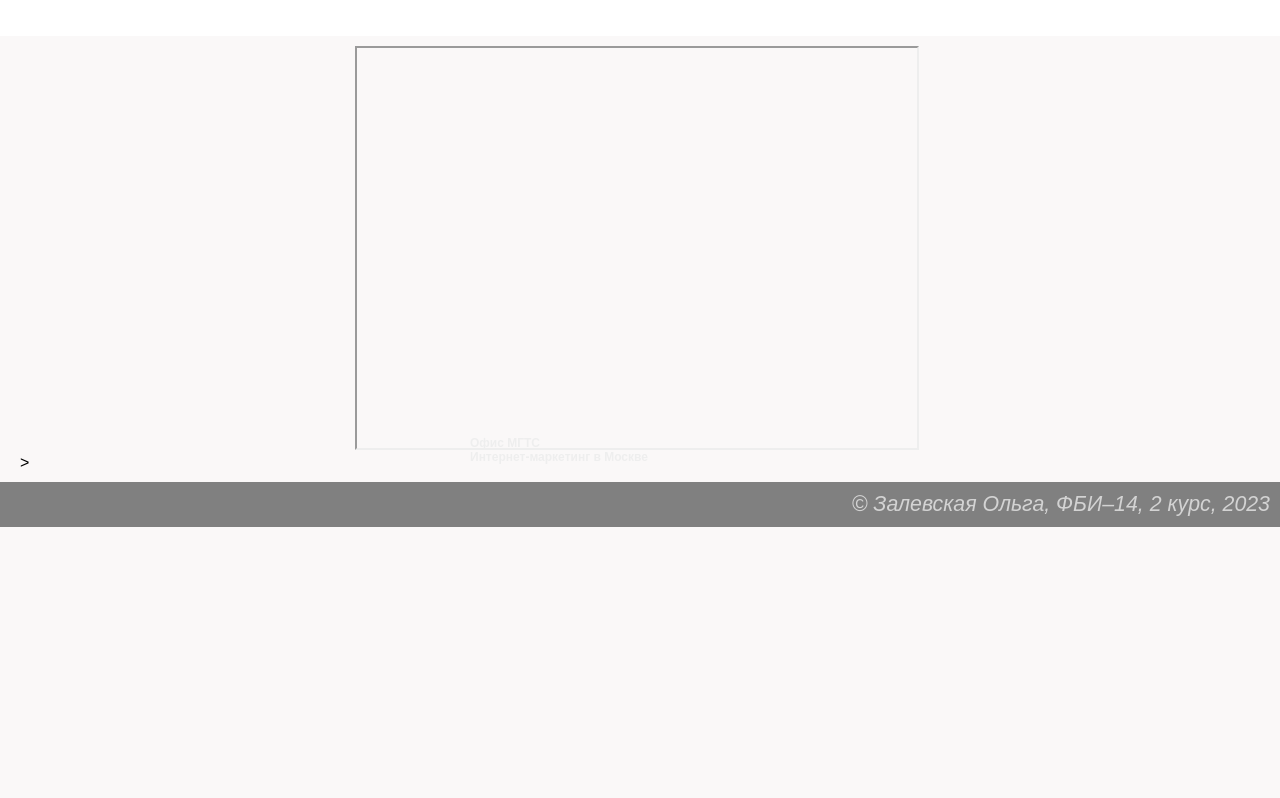
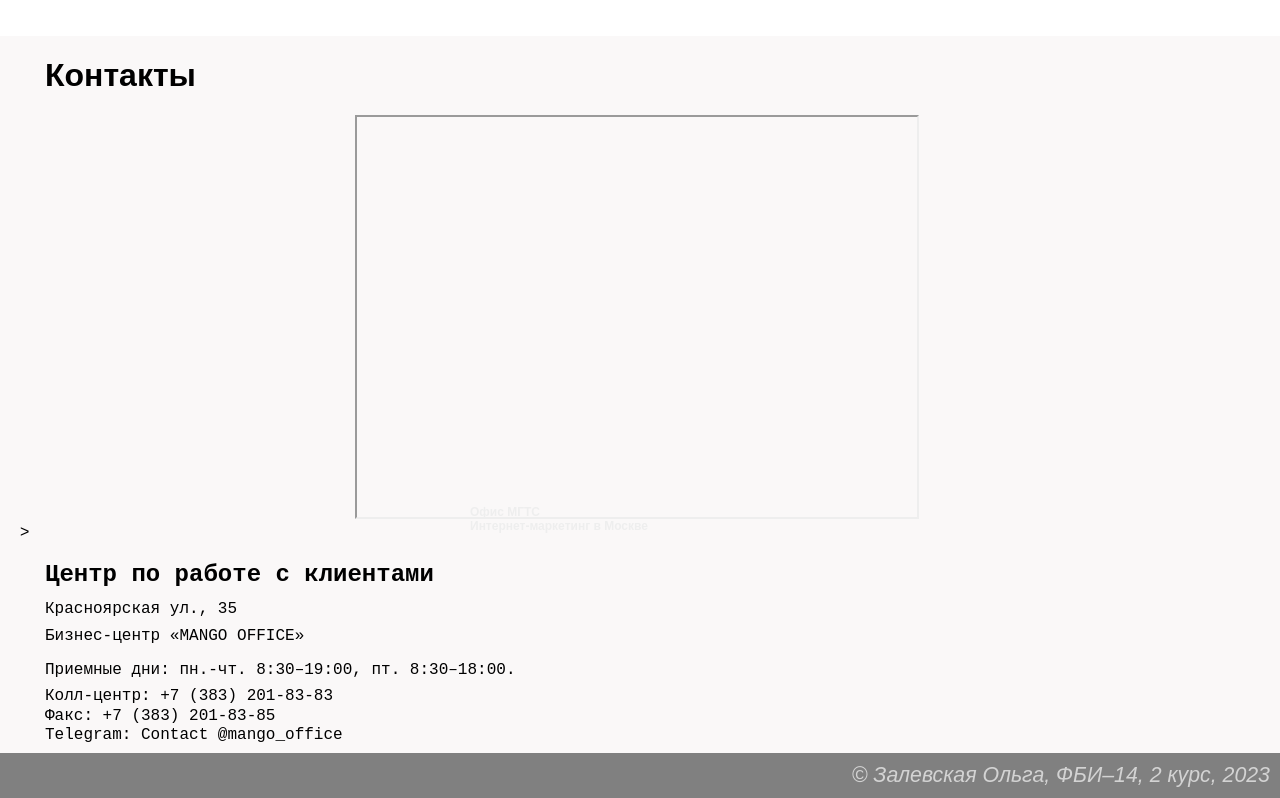
Before and after one commit to OlyaZalevskaya/RGZ, a plain HTML site: page rgz2.html in a window 1280 px wide. Shown: the part 75-873 px from the top of the page. Before the commit the page ends 800 px from the top, so only its background shows below. Drawn offline with Linux system fonts and the light colour scheme.

Commit message:
3 страница

```diff
--- a/rgz2.html
+++ b/rgz2.html
@@ -17,10 +17,21 @@
 <body>
 
 <main>
+    <h1>Контакты</h1>
 <div style="margin-left: 25%;"><div<div style="position:relative;overflow:hidden;"><a href="https://yandex.ru/maps/org/ofis_mgts/141277616161/?utm_medium=mapframe&utm_source=maps" style="color:#eee;font-size:12px;position:absolute;top:0px;">Офис МГТС</a><a
     href="https://yandex.ru/maps/213/moscow/category/internet_marketing/184105738/?utm_medium=mapframe&utm_source=maps"
     style="color:#eee;font-size:12px;position:absolute;top:14px;">Интернет-маркетинг в Москве</a>
     <iframe src="https://yandex.ru/map-widget/v1/?ll=37.448555%2C55.825659&mode=search&oid=141277616161&ol=biz&z=16.41" width="560" height="400" frameborder="1" allowfullscreen="true" style="position:relative;"></iframe></div>></div>
+
+    <div style="text-align: left; font-family: 'Courier New', Courier, monospace;">
+        <h2>Центр по работе с клиентами</h2>
+        <p style="line-height: 0.2;">Красноярская ул., 35</p>
+        <p>Бизнес-центр «MANGO OFFICE»</p>
+        <p>Приемные дни: пн.-чт. 8:30–19:00, пт. 8:30–18:00.</p>
+        <p style="line-height: 0.2;">Колл-центр: +7 (383) 201-83-83</p>
+        <p style="line-height: 0.2;">Факс: +7 (383) 201-83-85</p>
+        <p style="line-height: 0.2;">Telegram: Contact @mango_office </p>
+    </div>
 </main>
 
 <footer>
```
